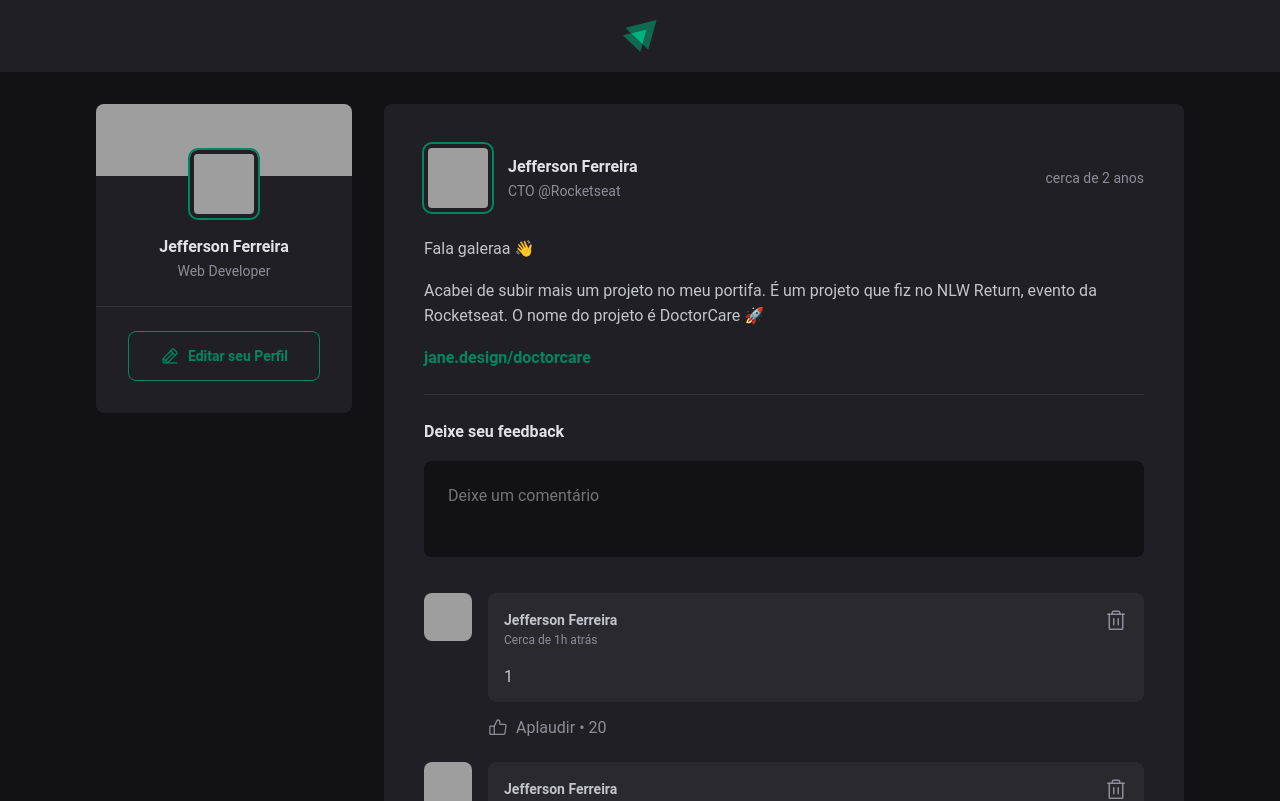
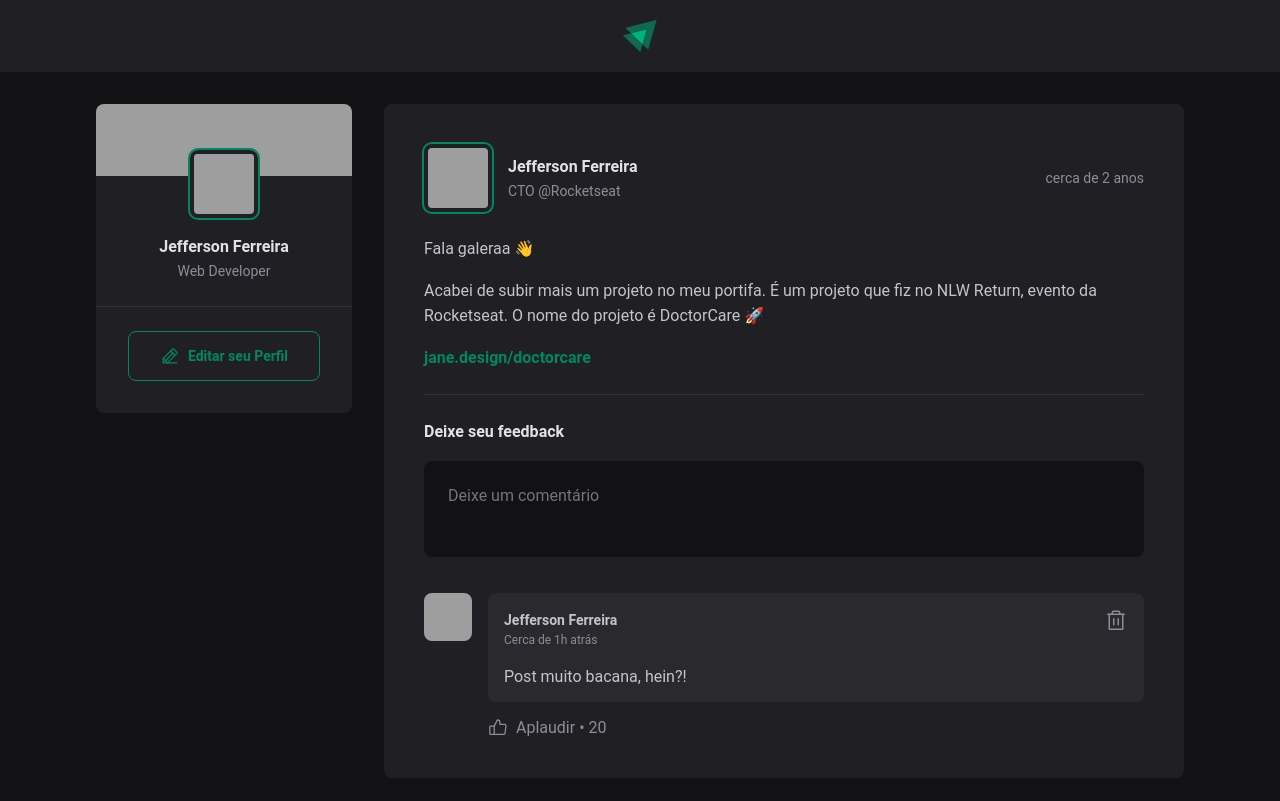
Before and after one commit to stringercj12/ignite-feed, a React (Vite) app: page / in a window 1280 px wide. Shown: the top 801 px of the page. Built offline with nearby package versions, Linux system fonts and the light colour scheme; grey boxes are pictures that could not be loaded; a web font is replaced by a local one.

Commit message:
Os motores do React - Validando formulário

```diff
--- a/src/components/Post.jsx
+++ b/src/components/Post.jsx
@@ -8,13 +8,10 @@ import styles from './Post.module.css';
 import { useState } from 'react';
 
 
-const data = [
-  1,
-  2,
-]
-
 export function Post({ author, content, publishedAt }) {
-  const [comments, setComments] = useState(data);
+  const [comments, setComments] = useState([
+    "Post muito bacana, hein?!"
+  ]);
   const [newCommentText, setNewCommentText] = useState("");
 
   const publishedDateFormatted = format(publishedAt, "d 'de' LLLL 'às' HH:mm'h'", {
@@ -34,7 +31,12 @@ export function Post({ author, content, publishedAt }) {
   }
 
   function handleNewCommentChange() {
+    event.target.setCustomValidity("")
     setNewCommentText(event.target.value);
+  }
+
+  function handleNewCommentInvalid() {
+    event.target.setCustomValidity("Este campo é obrigatório!")
   }
 
   function deleteComment(commentToDelete) {
@@ -44,6 +46,8 @@ export function Post({ author, content, publishedAt }) {
 
     setComments(commentsWithoutDeletedOne);
   }
+
+  const isNewCommentEmpty = newCommentText.length === 0;
 
   return (
     <article className={styles.post}>
@@ -81,9 +85,11 @@ export function Post({ author, content, publishedAt }) {
           placeholder="Deixe um comentário"
           value={newCommentText}
           onChange={handleNewCommentChange}
+          onInvalid={handleNewCommentInvalid}
+          required
         />
         <footer>
-          <button type="submit">
+          <button type="submit" disabled={isNewCommentEmpty}>
             Publicar
           </button>
         </footer>
--- a/src/components/Post.module.css
+++ b/src/components/Post.module.css
@@ -91,7 +91,7 @@
     max-height: 0;
 }
 
-.commentForm:focus-within footer{
+.commentForm:focus-within footer {
     visibility: visible;
     max-height: none;
 }
@@ -109,10 +109,15 @@
     transition: background-color 0.1s;
 }
 
-.commentForm button[type=submit]:hover {
+.commentForm button[type=submit]:not(:disabled):hover {
     background: var(--green-300);
 }
 
-.commentList{
+.commentForm button[type=submit]:disabled {
+    opacity: 0.7;
+    cursor: not-allowed;
+}
+
+.commentList {
     margin-top: 2rem;
 }
```
